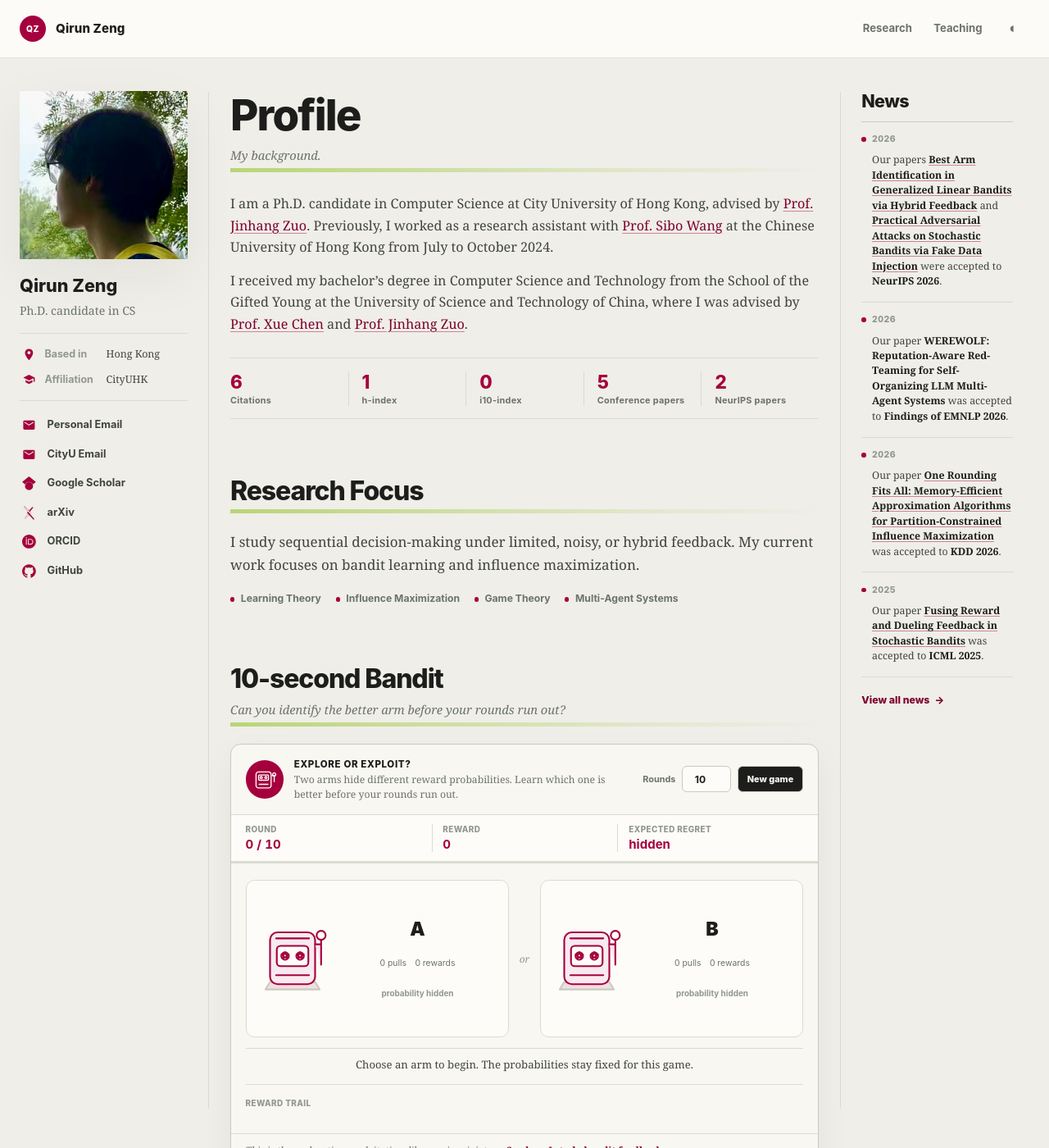
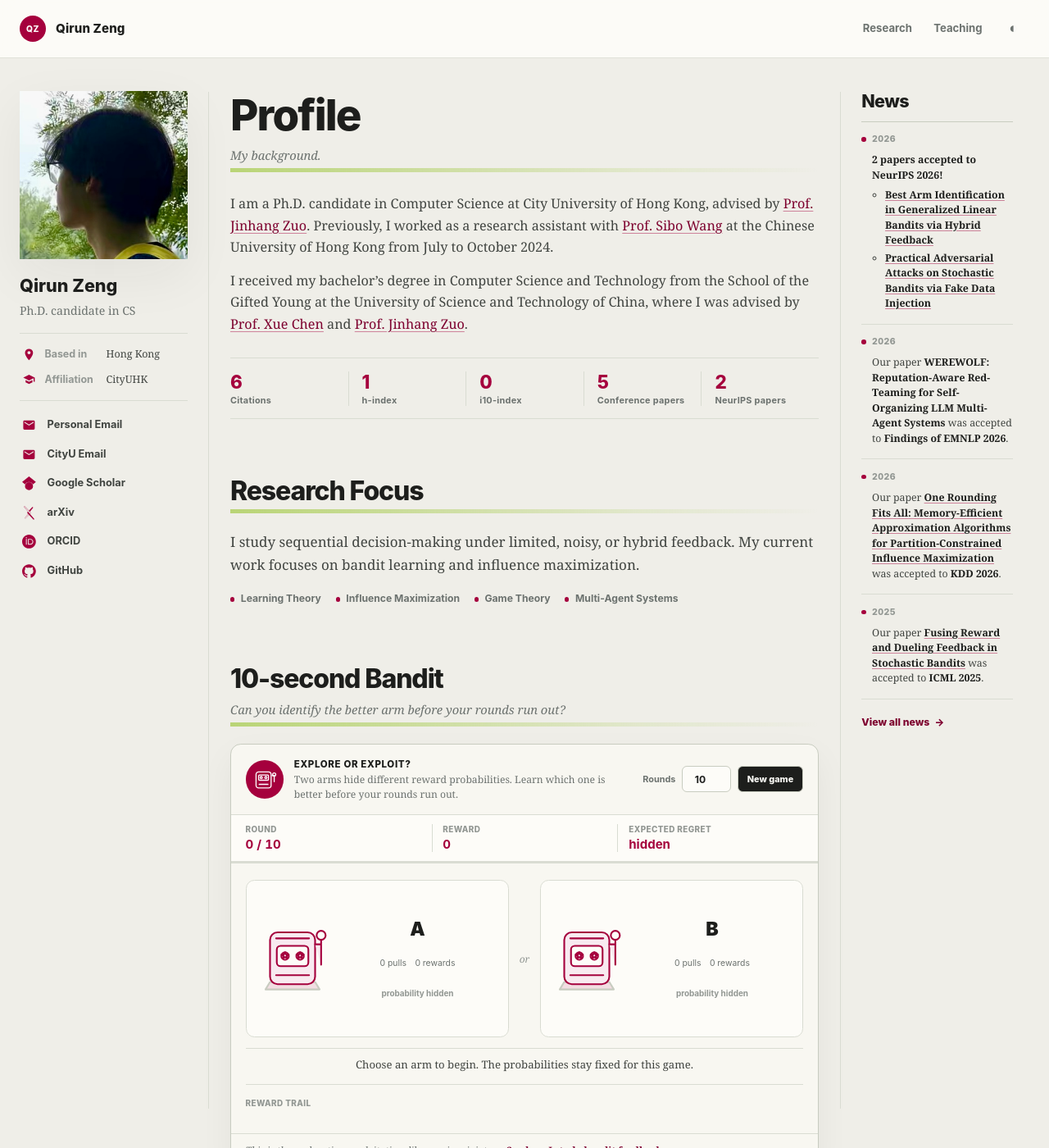
Before and after one commit to qirunzeng/qirunzeng.github.io, a Jekyll site: the page built from index.html, in a window 1280 px wide and 1400 px high. Shown: the whole window at 82% size. Built offline with Jekyll 4.4.1, drawn with Linux system fonts in a browser that asks for light colours.

Commit message:
Format NeurIPS news as a list

```diff
--- a/_data/home.yml
+++ b/_data/home.yml
@@ -18,7 +18,11 @@ metrics:
 
 news:
   - date: "2026"
-    text: "Our papers [**Best Arm Identification in Generalized Linear Bandits via Hybrid Feedback**](https://arxiv.org/abs/2605.05745) and [**Practical Adversarial Attacks on Stochastic Bandits via Fake Data Injection**](https://arxiv.org/abs/2505.21938) were accepted to **NeurIPS 2026**."
+    text: |-
+      **2 papers accepted to NeurIPS 2026!**
+
+      - [**Best Arm Identification in Generalized Linear Bandits via Hybrid Feedback**](https://arxiv.org/abs/2605.05745)
+      - [**Practical Adversarial Attacks on Stochastic Bandits via Fake Data Injection**](https://arxiv.org/abs/2505.21938)
   - date: "2026"
     text: "Our paper **WEREWOLF: Reputation-Aware Red-Teaming for Self-Organizing LLM Multi-Agent Systems** was accepted to **Findings of EMNLP 2026**."
   - date: "2026"
--- a/assets/css/main.css
+++ b/assets/css/main.css
@@ -1202,6 +1202,17 @@ a {
   font-weight: 700;
 }
 
+.news-rail__body ul,
+.news-item__body ul {
+  margin: 0.35rem 0 0;
+  padding-left: 1rem;
+}
+
+.news-rail__body li,
+.news-item__body li {
+  margin-top: 0.18rem;
+}
+
 .publication-sequence {
   counter-reset: publication;
 }
```
